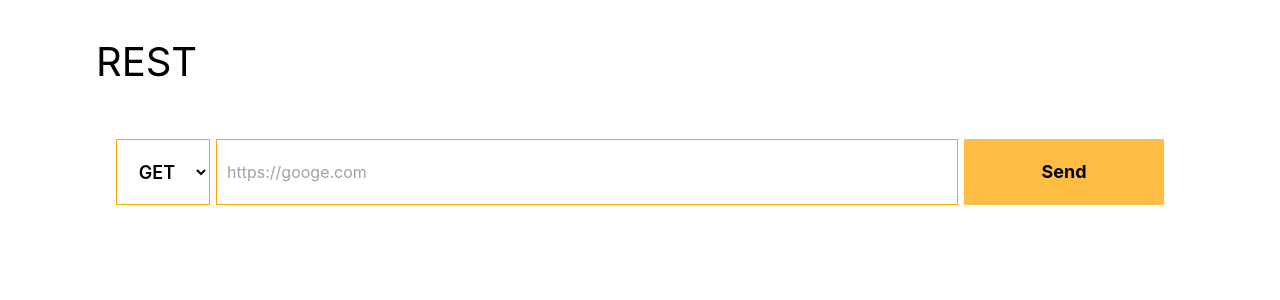
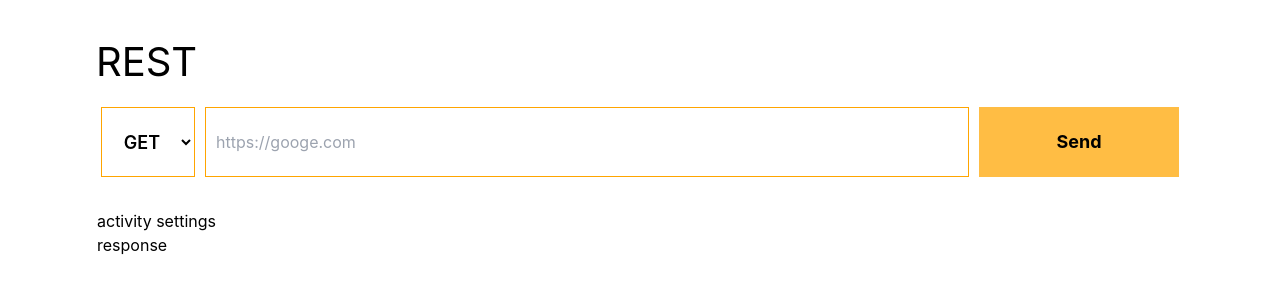
Before and after one commit to theurbandev/Resting, a Next.js app: page / in a window 1280 px wide. Shown: the top 300 px of the page. Built offline with nearby package versions, Linux system fonts and the light colour scheme.

Commit message:
added activity section

```diff
--- /dev/null
+++ b/pages/components/activity.tsx
@@ -0,0 +1,11 @@
+import styles from "./../../styles/activity.module.css";
+
+export const Activity = () => {
+  return (
+    <div className={`flex flex-col ${styles.activity}`}>
+      <div className={`${styles.activitySettings}`}>activity settings</div>
+
+      <div className={`${styles.response}`}>response</div>
+    </div>
+  );
+};
--- a/pages/index.tsx
+++ b/pages/index.tsx
@@ -1,13 +1,14 @@
 import type { NextPage } from "next";
 import Head from "next/head";
 import { Toolbar } from "./components/toolbar";
+import { Activity } from "./components/activity";
 import styles from "../styles/Home.module.css";
 
 const Home: NextPage = () => {
   return (
     <div className={styles.container}>
       <Head>
-        <title>Create Next App</title>
+        <title>Resting</title>
         <meta name="description" content="Generated by create next app" />
         <link rel="icon" href="/favicon.ico" />
       </Head>
@@ -19,6 +20,9 @@ const Home: NextPage = () => {
         <section className={styles.toolbar}>
           <Toolbar />
         </section>
+        <section>
+          <Activity />
+        </section>
       </main>
     </div>
   );
--- a/styles/Home.module.css
+++ b/styles/Home.module.css
@@ -28,13 +28,12 @@
 /* NAV */
 .logo {
   font-size: 2.5rem;
-  margin-bottom: 30px;
+  /* margin-bottom: 2rem; */
   text-align: left;
 }
 
 /* TOOLBAR */
 .toolbar {
-  border: solid 2px white;
   width: 100%;
   height: 100px;
 }
--- /dev/null
+++ b/styles/activity.module.css
@@ -0,0 +1,5 @@
+.activity {
+  border: solid 1px white;
+  height: 100vh;
+  margin-top: 1rem;
+}
--- a/styles/toolbar.module.css
+++ b/styles/toolbar.module.css
@@ -5,13 +5,13 @@
 }
 
 .toolbar {
-  padding: 15px;
+  padding: 15px 0px;
   height: 100%;
 }
 
 .toolbar * {
   height: 100%;
-  margin: 0px 3px;
+  margin: 0px 5px;
 }
 
 .searchBar {
```
